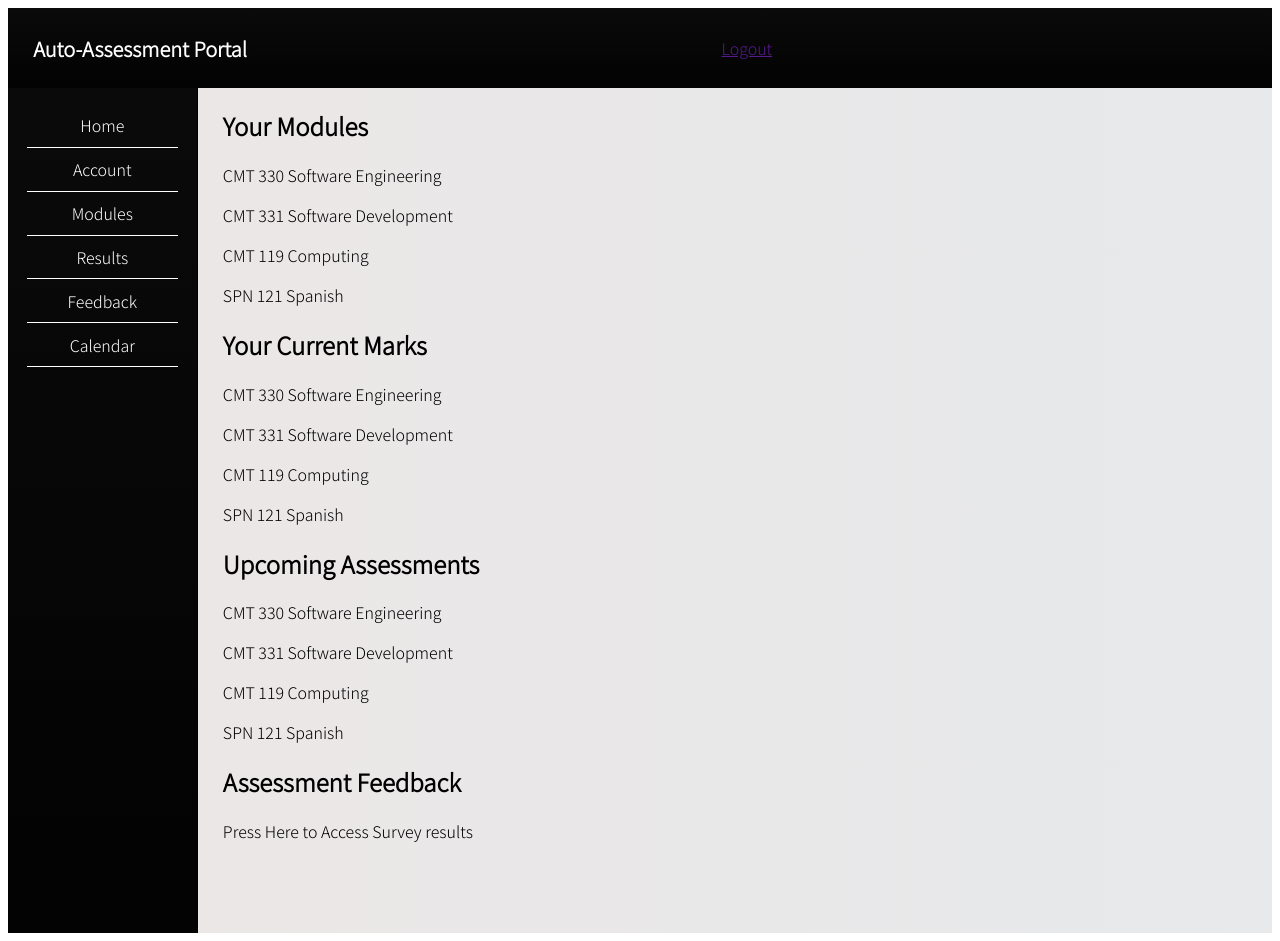
After one commit to emmekay/Automated-Assessment-Tool---Group, a Flask app: page /studentaccount in a window 1280 px wide. The commit adds this page. Run offline with Flask 2, Linux system fonts and the light colour scheme.

```diff
--- a/AssessmentApp/routes.py
+++ b/AssessmentApp/routes.py
@@ -68,6 +68,29 @@ def edit_assessment(assess_id):
   assess = assessment_details.query.filter(assessment_details.id==assess_id)
   return render_template('edit_assessment.html', assess=assess)
 
+@app.route("/survey")
+def survey():
+    return render_template('survey.html', title='Assessment Completed')
+
+
+@app.route("/staffaccount") # EK
+def staffaccount():
+    return render_template('staffaccount.html', title='My Account')
+
+@app.route("/studentaccount") # EK
+def studentaccount():
+    return render_template('studentaccount.html', title='My Account')
+
+@app.route("/surveyresults") # EK
+def surveyresults():
+    return render_template('surveyresults.html', title='Feedback Summary')
+
+
+
+
+
+
+
 """@app.route("/delete-assessments/<int:assess_id>")
 def delete_assessment(assess_id,module_id):
   assess = assessment_details.query.filter(assessment_details.id==assess_id)
--- /dev/null
+++ b/AssessmentApp/templates/studentaccount.html
@@ -0,0 +1,36 @@
+{% extends 'base.html' %} <!-- EK Page -->
+
+{% block head %}
+<link rel="stylesheet" href="{{ url_for('static', filename='style/mainStyle.css') }}">
+<title>My Account</title>
+{% endblock %}
+
+{% block body %}
+    <!--Pull all staff Modules & Assessments-->
+    <div class="">
+
+        <h2>Your Modules</h2> <!-- Add link to Module details page with each module title page here-->
+        <p>CMT 330 Software Engineering</p>
+        <p>CMT 331 Software Development</p>
+        <p>CMT 119 Computing</p>
+        <p>SPN 121 Spanish </p>
+
+        <h2>Your Current Marks</h2> <!-- Add link to Module details page with each module title page here-->
+        <p>CMT 330 Software Engineering</p>
+        <p>CMT 331 Software Development</p>
+        <p>CMT 119 Computing</p>
+        <p>SPN 121 Spanish </p>
+
+        <h2>Upcoming Assessments</h2> <!-- Add link to Module details page with each module title page here-->
+        <p>CMT 330 Software Engineering</p>
+        <p>CMT 331 Software Development</p>
+        <p>CMT 119 Computing</p>
+        <p>SPN 121 Spanish </p>
+
+        <h2>Assessment Feedback</h2> <!-- Add link to Module details page with each module title page here-->
+        <p>Press Here to Access Survey results</p>
+
+
+
+        <br><br>
+        {% endblock %}
```
Also changed, not shown: AssessmentApp/templates/staffaccount.html (added, +40 -0 lines), AssessmentApp/templates/survey.html (+3 -13 lines), AssessmentApp/templates/surveyresults.html (renamed from AssessmentApp/templates/staffsurvey.html, +2 -25 lines).
